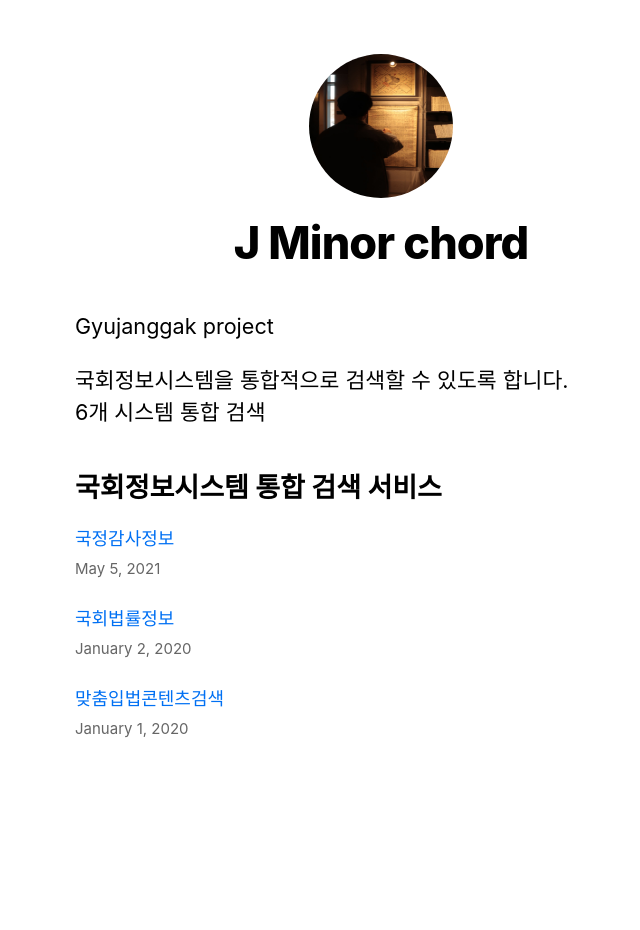
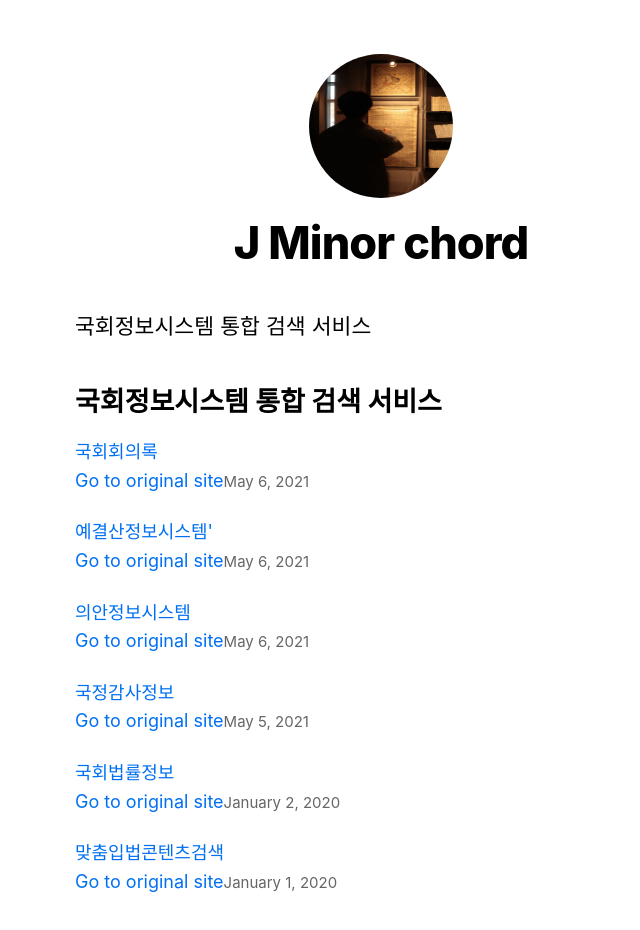
Before and after one commit to YongwoonJang/gyujanggak, a Next.js app in the folder app/nextjs-blog/: page / in a window 1280 px wide. Shown: the top 930 px of the page, without its empty margins (259-899 px from the left). Before the commit the page ends 851 px from the top, so only its background shows below. Built offline with nearby package versions, Linux system fonts and the light colour scheme.

Commit message:
Modify : Polish Design and Contens

```diff
--- a/app/nextjs-blog/pages/index.js
+++ b/app/nextjs-blog/pages/index.js
@@ -23,21 +23,22 @@ export default function Home({ allPostsData }) {
         <title>{siteTitle}</title>
       </Head>
       <section className={utilStyles.headingMd}>
-        <p>Gyujanggak project</p>
         <p>
-          국회정보시스템을 통합적으로 검색할 수 있도록 합니다. <br/>
-          6개 시스템 통합 검색
+          국회정보시스템 통합 검색 서비스<br/>
         </p>
       </section>
       <section className={`${utilStyles.headingmd} ${utilStyles.padding1px}`}>
         <h2 className={utilStyles.headingLg}>국회정보시스템 통합 검색 서비스</h2>
         <ul className={utilStyles.list}>
-          {allPostsData.map(({id, date, title}) => (
+          {allPostsData.map(({id, date, title,url}) => (
             <li className={utilStyles.listItem} key={id}>
               <Link href={`/posts/${id}`}>
                 <a>{title}</a>
               </Link>
               <br />
+              <Link href={url}>
+                <a>Go to original site</a>
+              </Link>
               <small className={utilStyles.lightText}>
                 <Date dateString={date} />
               </small>
--- /dev/null
+++ b/app/nextjs-blog/posts/BillInfo.md
@@ -0,0 +1,7 @@
+---
+title: '의안정보시스템'
+date: '2021-05-06'
+url: 'http://likms.assembly.go.kr/bill/nafs/nafsList.do'
+---
+
+법률안, 예산안 및 결산, 동의안 등 국회에서 처리되는 모든 의안에 대한 국회 심사경과 및 관련 자료를 제공하는 시스템
--- /dev/null
+++ b/app/nextjs-blog/posts/BudgeSettlementInfo.md
@@ -0,0 +1,7 @@
+---
+title: 예결산정보시스템'
+date: '2021-05-06'
+url: 'http://likms.assembly.go.kr/bill/nafs/nafsList.do'
+---
+
+예산안 및 결산에 대한 정부제출안, 국회 심사결과 및 참고자료를 PDF형식으로 전문 검색기능과 함께 제공
--- /dev/null
+++ b/app/nextjs-blog/posts/NationAssemblyMinutes.md
@@ -0,0 +1,7 @@
+---
+title: '국회회의록'
+date: '2021-05-06'
+url: 'http://likms.assembly.go.kr/record/index.jsp'
+---
+
+제헌부터 현재에 이르는 국회의 모든 회의록과 다양한 조회 기능을 제공
```
Also changed, not shown: 1 other file (tests, documents, lock files or other folders).
